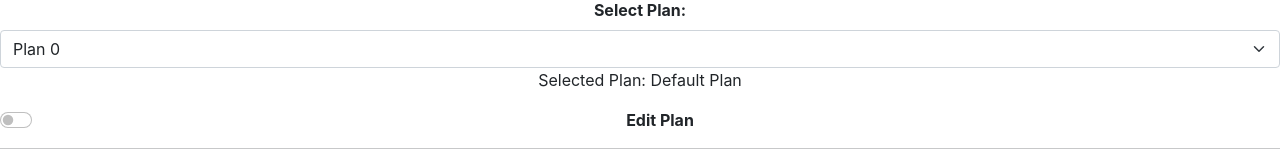
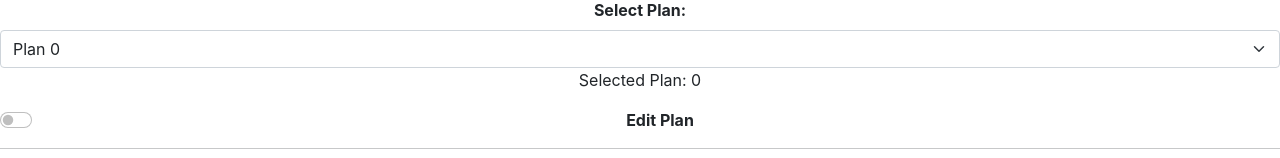
Before and after one commit to UD-CISC275-S22/cis-scheduler-team-6, a React (Create React App) app: page / in a window 1280 px wide. Shown: the part 389-547 px from the top of the page. Built offline with nearby package versions, Linux system fonts and the light colour scheme.

Commit message:
Update plan.tsx

```diff
--- a/src/plan.tsx
+++ b/src/plan.tsx
@@ -306,7 +306,7 @@ export function PlanF(): JSX.Element {
                 </Form.Select>
                 {
                     <div>
-                        <p>Selected Plan: {p[x].name}</p>
+                        <p>Selected Plan: {p[x].id}</p>
                     </div>
                 }
             </Form.Group>
```
